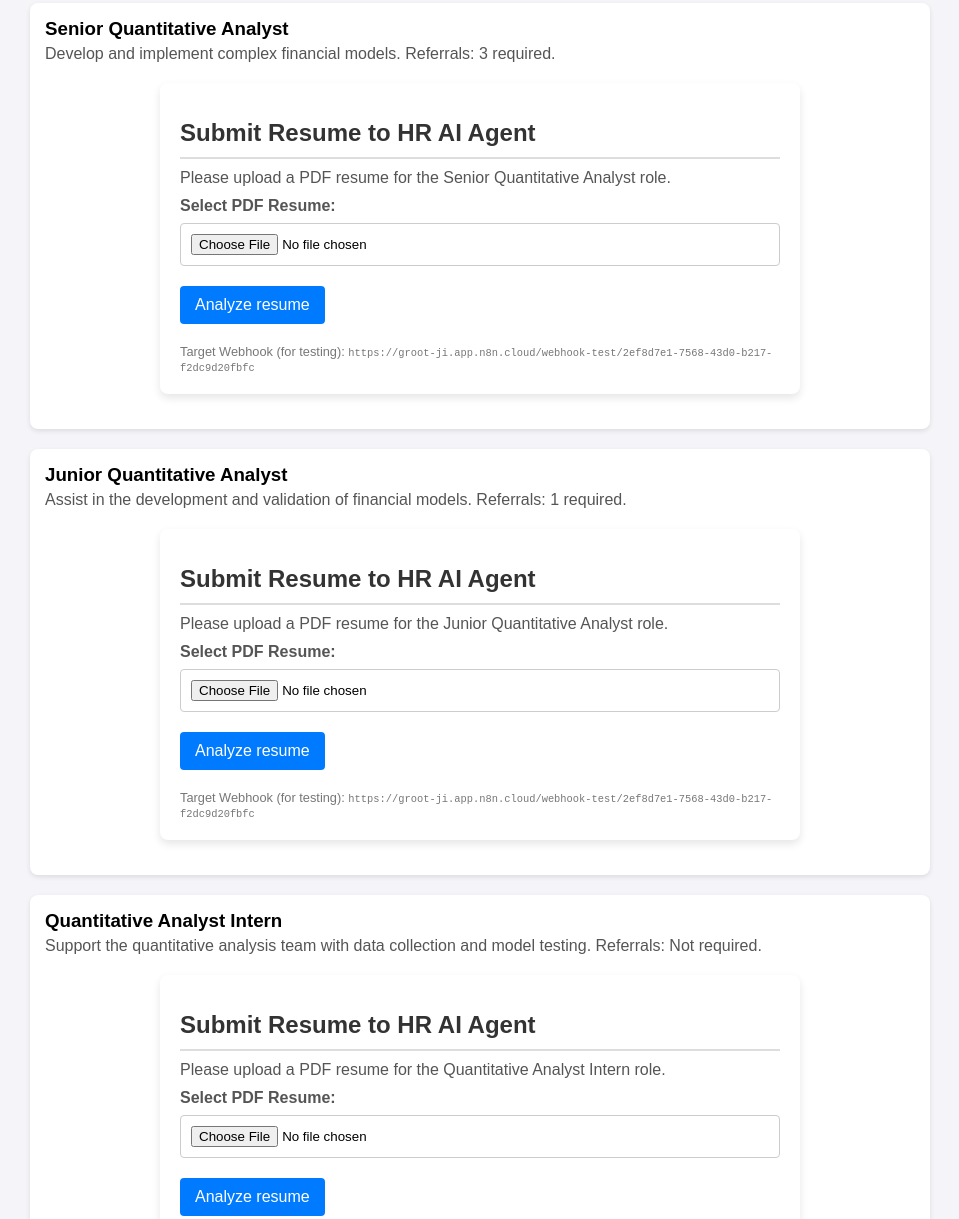
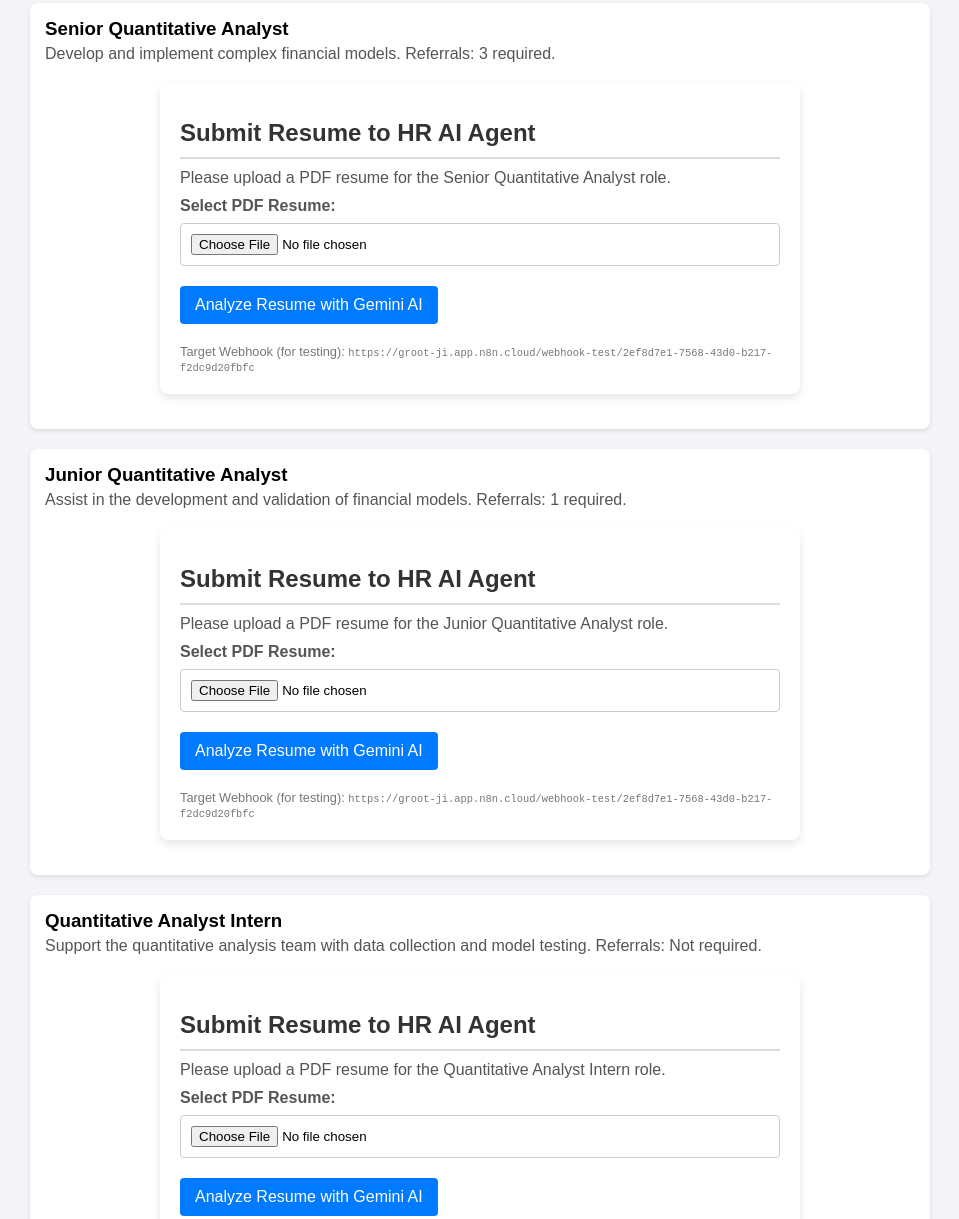
Before and after one commit to RDVdev/b2b-website, a plain HTML site: page careers.html in a window 1280 px wide. Shown: the part 260-1479 px from the top of the page, without its empty margins (160-1119 px from the left). Drawn offline with Linux system fonts and the light colour scheme.

Commit message:
pdf upload verified rig

```diff
--- a/careers.html
+++ b/careers.html
@@ -67,7 +67,7 @@
                         accept=".pdf"
                         required>
 
-                    <input type="submit" value="Analyze resume">
+                    <input type="submit" value="Analyze Resume with Gemini AI">
                 </form>
 
                 <div class="webhook-info">
@@ -96,7 +96,7 @@
                         accept=".pdf"
                         required>
 
-                    <input type="submit" value="Analyze resume">
+                    <input type="submit" value="Analyze Resume with Gemini AI">
                 </form>
 
                 <div class="webhook-info">
@@ -125,7 +125,7 @@
                         accept=".pdf"
                         required>
 
-                    <input type="submit" value="Analyze resume">
+                    <input type="submit" value="Analyze Resume with Gemini AI">
                 </form>
 
                 <div class="webhook-info">
@@ -156,7 +156,7 @@
                         accept=".pdf"
                         required>
 
-                    <input type="submit" value="Analyze resume">
+                    <input type="submit" value="Analyze Resume with Gemini AI">
                 </form>
 
                 <div class="webhook-info">
@@ -185,7 +185,7 @@
                         accept=".pdf"
                         required>
 
-                    <input type="submit" value="Analyze resume">
+                    <input type="submit" value="Analyze Resume with Gemini AI">
                 </form>
 
                 <div class="webhook-info">
@@ -214,7 +214,7 @@
                         accept=".pdf"
                         required>
 
-                    <input type="submit" value="Analyze resume">
+                    <input type="submit" value="Analyze Resume with Gemini AI">
                 </form>
 
                 <div class="webhook-info">
@@ -245,7 +245,7 @@
                         accept=".pdf"
                         required>
 
-                    <input type="submit" value="Analyze resume">
+                    <input type="submit" value="Analyze Resume with Gemini AI">
                 </form>
 
                 <div class="webhook-info">
@@ -274,7 +274,7 @@
                         accept=".pdf"
                         required>
 
-                    <input type="submit" value="Analyze resume">
+                    <input type="submit" value="Analyze Resume with Gemini AI">
                 </form>
 
                 <div class="webhook-info">
@@ -303,7 +303,7 @@
                         accept=".pdf"
                         required>
 
-                    <input type="submit" value="Analyze resume">
+                    <input type="submit" value="Analyze Resume with Gemini AI">
                 </form>
 
                 <div class="webhook-info">
@@ -334,7 +334,7 @@
                         accept=".pdf"
                         required>
 
-                    <input type="submit" value="Analyze resume">
+                    <input type="submit" value="Analyze Resume with Gemini AI">
                 </form>
 
                 <div class="webhook-info">
@@ -363,7 +363,7 @@
                         accept=".pdf"
                         required>
 
-                    <input type="submit" value="Analyze resume">
+                    <input type="submit" value="Analyze Resume with Gemini AI">
                 </form>
 
                 <div class="webhook-info">
@@ -392,7 +392,7 @@
                         accept=".pdf"
                         required>
 
-                    <input type="submit" value="Analyze resume">
+                    <input type="submit" value="Analyze Resume with Gemini AI">
                 </form>
 
                 <div class="webhook-info">
@@ -423,7 +423,7 @@
                         accept=".pdf"
                         required>
 
-                    <input type="submit" value="Analyze resume">
+                    <input type="submit" value="Analyze Resume with Gemini AI">
                 </form>
 
                 <div class="webhook-info">
@@ -452,7 +452,7 @@
                         accept=".pdf"
                         required>
 
-                    <input type="submit" value="Analyze resume">
+                    <input type="submit" value="Analyze Resume with Gemini AI">
                 </form>
 
                 <div class="webhook-info">
@@ -481,7 +481,7 @@
                         accept=".pdf"
                         required>
 
-                    <input type="submit" value="Analyze resume">
+                    <input type="submit" value="Analyze Resume with Gemini AI">
                 </form>
 
                 <div class="webhook-info">
```
